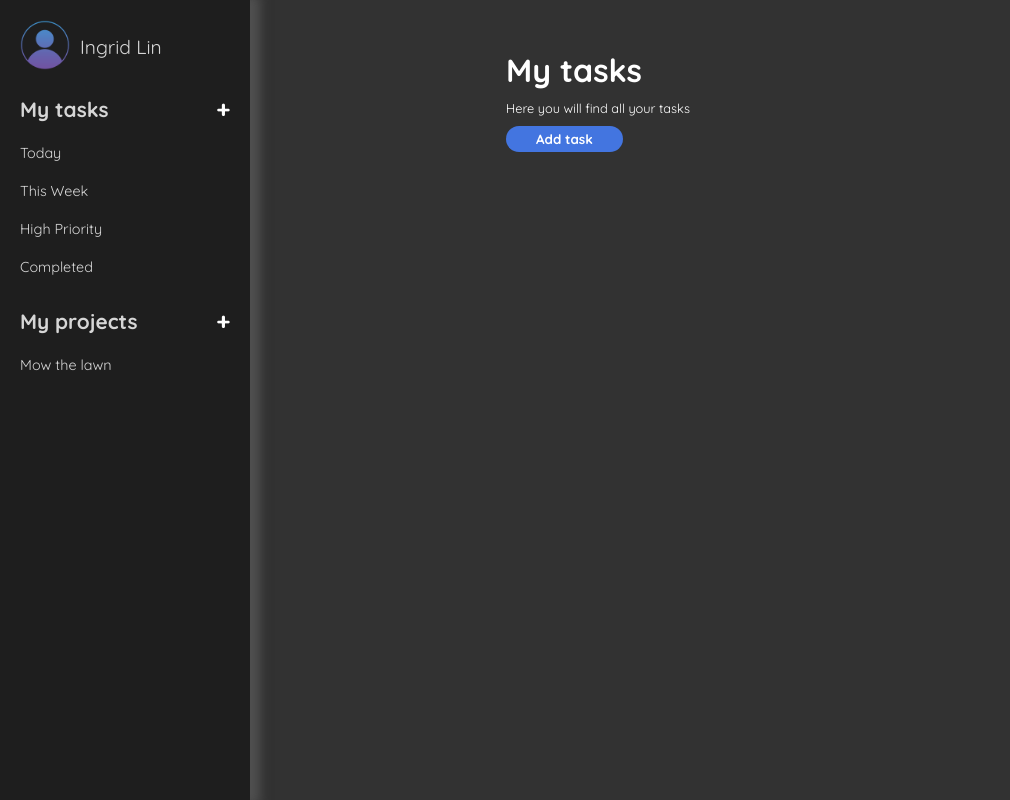
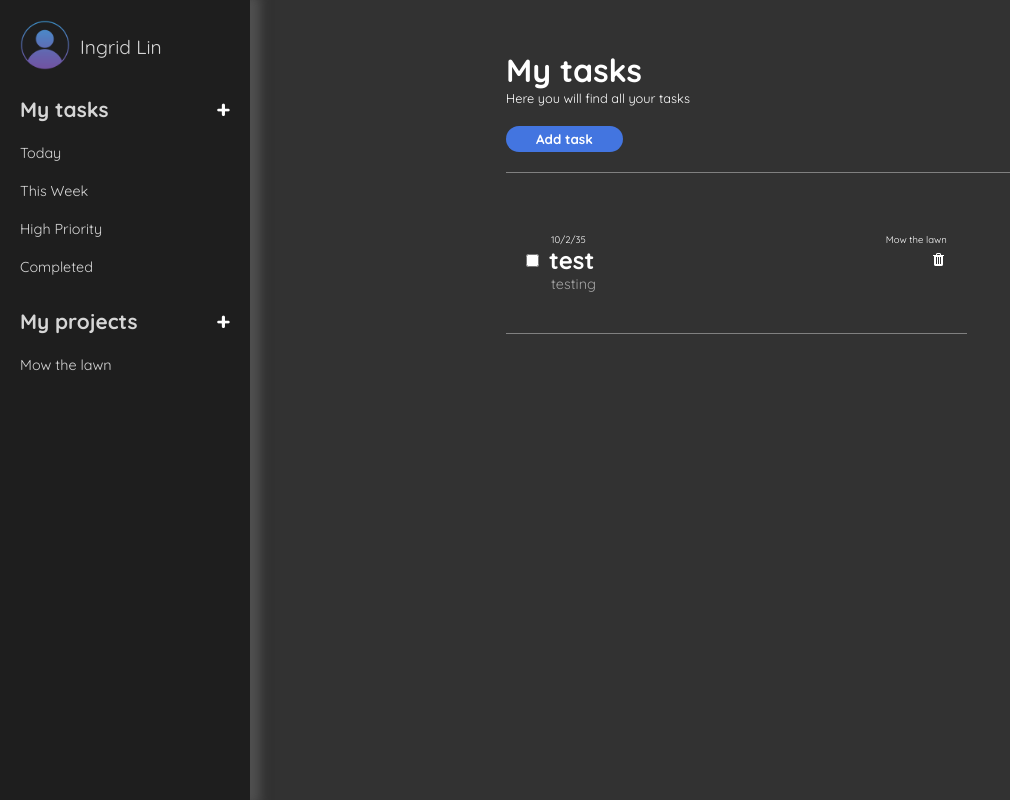
Before and after one commit to justinhluo/todos, a website built with webpack: page src/template.html in a window 1280 px wide. Shown: the whole page, without its empty margins (0-1010 px from the left). Built offline with nearby package versions, Linux system fonts and the light colour scheme; files whose address does not match are found by name.

Commit message:
fixed layout of task

```diff
--- a/src/createProject.js
+++ b/src/createProject.js
@@ -146,6 +146,7 @@ export class Project {
     content.appendChild(header);
 
     const taskContainer = document.createElement("div");
+    taskContainer.classList.add("task-container");
     this.tasks.forEach(task=>taskContainer.appendChild(task.renderTask()));
     content.appendChild(taskContainer);
   }
--- a/src/createTask.js
+++ b/src/createTask.js
@@ -69,6 +69,7 @@ export class Task {
         this.date = date;
         this.priority = priority;
         this.project = project;
+        this.completed = false;
         const deleteTask = document.createElement("img");
         deleteTask.src = deleteIcon;
         deleteTask.classList.add("delete-icon");
@@ -105,23 +106,81 @@ export class Task {
 
     renderTask() {
         const taskDiv = document.createElement("div");
-        taskDiv.classList.add("task-div")
+        taskDiv.classList.add("task-div");
+        const taskDivContent = document.createElement("div");
+        taskDivContent.classList.add("task-div-content");
+        const taskDivTop = document.createElement("div");
+        taskDivTop.classList.add("task-div-top");
+        const taskDivMiddle = document.createElement("div");
+        taskDivMiddle.classList.add("task-div-middle");
+        const taskDivMiddleLeft = document.createElement("div");
+        taskDivMiddleLeft.classList.add("task-div-middle-left");
+        const taskDivBottom = document.createElement("div");
+        taskDivBottom.classList.add("task-div-bottom");
+
+        const dateDiv = document.createElement("div");
+        dateDiv.textContent = this.date;
+
+        const projectDiv = document.createElement("div");
+
+        if(getActiveProject() == null) {
+            projectDiv.textContent = this.project;
+        }
+
+        taskDivTop.appendChild(dateDiv);
+        taskDivTop.appendChild(projectDiv);
+
         const nameDiv = document.createElement("div");
         nameDiv.classList.add("name-div");
         nameDiv.textContent = this.name;
 
-        taskDiv.appendChild(nameDiv);
-        taskDiv.appendChild(this.deleteIcon);
+        const completedBtn = document.createElement("input");
+        completedBtn.setAttribute("type", "checkbox");
+        completedBtn.classList.add("completed-btn");
 
-        if(this.priority == "") {
-            taskDiv.style.borderBottom = "1px solid grey";
-        }else if (this.priority == "high") {
-            taskDiv.style.borderBottom = "1px solid red";
-        }else if (this.priority == "medium") {
-            taskDiv.style.borderBottom = "1px solid yellow";
-        }else if (this.priority == "low") {
-            taskDiv.style.borderBottom = "1px solid blue";
+        taskDivMiddleLeft.appendChild(completedBtn);
+        taskDivMiddleLeft.appendChild(nameDiv);
+        taskDivMiddle.appendChild(taskDivMiddleLeft);
+        taskDivMiddle.appendChild(this.deleteIcon);
+
+        const descriptionDiv = document.createElement("div");
+        descriptionDiv.classList.add("description-div");
+        descriptionDiv.textContent = this.description;
+        taskDivBottom.appendChild(descriptionDiv);
+
+        taskDivContent.appendChild(taskDivTop);
+        taskDivContent.appendChild(taskDivMiddle);
+        taskDivContent.appendChild(taskDivBottom);
+        taskDiv.appendChild(taskDivContent);
+        completedBtn.addEventListener("click", (e)=> {
+            e.stopPropagation();
+            this.completed = !this.completed;
+            nameDiv.classList.toggle("task-complete");
+            descriptionDiv.classList.toggle("task-complete");
+            taskDivTop.classList.toggle("task-complete-top");
+        });
+
+        if(this.completed == true) {
+            completedBtn.setAttribute("checked", "checked");
+            nameDiv.classList.toggle("task-complete");
+            descriptionDiv.classList.toggle("task-complete");
+            taskDivTop.classList.toggle("task-complete-top");
         }
+
+        taskDivContent.addEventListener("click", () => taskDivContent.classList.toggle("task-div-focused"))
+
+
+
+        // if(this.priority == "") {
+        //     taskDiv.style.borderBottom = "1px solid grey";
+        // }else if (this.priority == "high") {
+
+
+        // }else if (this.priority == "medium") {
+        //     taskDiv.style.borderBottom = "1px solid yellow";
+        // }else if (this.priority == "low") {
+        //     taskDiv.style.borderBottom = "1px solid blue";
+        // }
         return taskDiv;
     }
 }
--- a/src/index.js
+++ b/src/index.js
@@ -20,9 +20,15 @@ document.getElementById("my-tasks").addEventListener("click", () => {
 });
 
 
+const defaultTask = new Task("test", "testing", "10/2/35", "high", "Mow the lawn");
+const defaultProject = new Project("Mow the lawn", "I should mow the lawn this weekend...");
+defaultProject.tasks.push(defaultTask);
+allTasks.unshift(defaultTask);
+console.log(allProjects);
+// defaultProject.tasks.push(new Task("test", "", "", "high", ""));
+// defaultProject.tasks.push(new Task("test", "", "", "high", ""));
 
-const defaultProject = new Project("Mow the lawn", "I should mow the lawn this weekend...");
-defaultProject.tasks.push(new Task("test", "", "", "high", ""));
+
 renderTasks();
 
 
--- a/src/renderTasks.js
+++ b/src/renderTasks.js
@@ -23,7 +23,7 @@ export function renderTasks() {
     addTask.textContent = "Add task";
     addTask.classList.add("add-task-btn");
     addTask.addEventListener("click", () => createTask(""));
-
+    addTask.classList.add("buttons");
     //headerTop.appendChild(addTask);
     // header.appendChild(headerTop);
     header.appendChild(description);
--- a/src/styles.css
+++ b/src/styles.css
@@ -129,24 +129,55 @@ form {
     align-items: flex-end;
     color: white;
 }
+
 #task-modal-footer {
     display: flex;
     justify-content: center;
+    align-items: center;
     width: 100%;
-    gap: 15px;
+    gap: 10px;
     margin-bottom: 40px;
     margin-left: 40px;
+    flex-wrap: wrap;
 
 }
-/* input[type="date"] {
-    width: 20px;
+#task-modal-footer > * {
+    display: flex;
+    gap: 10px;
+    align-items: center;
+}
+/* #task-modal-footer-left {
+    display: flex;
+    gap: 15px;
+    align-items: center;
+
+}
+#task-modal-footer-right {
+    display: flex;
+    gap: 15px;
+    align-items: center;
+} */
+input[type="date"] {
+   border-radius: 20px;
+   border: none;
+   outline: none;
+   font-weight: 500;
+
 }
 #task-priority {
-    width: 45px;
-    background-color: rgb(226, 227, 216);
     border-radius: 20px;
     border: none;
-} */
+    font-weight: 500;
+}
+#task-project {
+    border-radius: 20px;
+    min-width: 135px;
+    border: none;
+    font-weight: 500;
+
+}
+
+
 input[type="text"] {
     align-self: flex-start;
     border: none;
@@ -160,7 +191,9 @@ input[type="text"] {
 
 }
 button[type="submit"] {
-    padding: 10px 40px;
+    /* padding: 10px 40px; */
+    width: 120px;
+    height: 30px;
     border-radius: 20px;
     color: white;
     background-color: rgb(67, 117, 224);
@@ -201,38 +234,114 @@ button[type="submit"]:hover, .add-task-btn:hover {
     margin-top: 50px;
     display: flex;
     flex-direction: column;
-    gap: 20px;
-    overflow: auto;
+    /* gap: 20px; */
+
 
 }
 .task-div {
-    width: 100%;
+
+    width: 90%;
     min-width: 30vw;
+    /* gap: 10px; */
+    border-bottom: 1px solid grey;
+
+
+}
+.task-div-content {
+    border-radius: 20px;
+    /* border: 1px solid grey; */
+    padding: 20px;
+    margin: 20px 0;
+}
+
+.task-div-focused {
+    background-color: rgb(125, 125, 125);
+}
+
+.task-div-content:not(.task-div-focused):hover {
+    cursor: pointer;
+    background-color: rgb(95, 95, 95);
+}
+
+.task-div-top {
+    display: flex;
+    justify-content: space-between;
+    font-size: 0.6rem;
+    margin-left: 25px;
+    /* padding-top: 20px; */
+    /* margin-top: 20px; */
+
+}
+.task-div-middle-left {
+    display: flex;
+    align-items: center;
+    font-size: 1.5rem;
+    gap: 10px;
+}
+.task-div-middle {
+    display: flex;
+    justify-content: space-between;
+    align-items: center;
+    font-weight: bold;
+}
+
+.task-div-bottom {
+    margin-left: 25px;
+    font-size: 0.9rem;
+    /* margin-bottom: 20px; */
 }
 
 .name-div{
     white-space: normal;
     overflow-wrap: break-word;
     word-break: break-word;
+    margin-right: 10px;
+}
+
+.description-div {
+    white-space: normal;
+    overflow-wrap: break-word;
+    word-break: break-word;
+    margin-right: 10px;
+    color: rgb(165, 165, 165);
+}
+
+.task-complete {
+    text-decoration: line-through;
+    font-style: italic;
+    color: rgb(80, 80, 80);
+}
+
+.task-complete-top {
+    color: rgb(80, 80, 80);
+}
+
+.completed-btn {
+     accent-color: rgb(90, 149, 90);
 }
 
 .task-container{
 
     display: flex;
     flex-direction: column;
-    gap: 10px;
+    /* gap: 20px; */
+    margin-top: 20px;
 }
 
 #body {
     display: flex;
     justify-content: flex-start;
+    overflow: auto;
 }
 
 .header {
     display: flex;
     flex-direction: column;
     align-items: flex-start;
-    gap: 10px;
+    border-bottom: 1px solid grey;
+    width: 100%;
+    min-width: 40vw;
+    /* gap: 10px; */
 }
 
 .header-title {
@@ -245,7 +354,6 @@ button[type="submit"]:hover, .add-task-btn:hover {
     flex: 1 1 auto;
     width: 100%;
     flex-wrap: wrap;
-    gap: 20px;
     align-items: center;
 
 }
@@ -260,6 +368,7 @@ button[type="submit"]:hover, .add-task-btn:hover {
 }
 
 .buttons {
+    margin:20px 0;
     display: flex;
     align-items: center;
     gap: 20px;
--- a/src/template.html
+++ b/src/template.html
@@ -55,6 +55,7 @@
             </div>
 
             <div id="task-modal-footer">
+                <div id="task-modal-footer-left">
                     <input type="date" id="task-date">
                     <select name="priority" id="task-priority">
                         <option value="" selected>⚪ No priority</option>
@@ -62,6 +63,8 @@
                         <option value="medium">🟡 Medium</option>
                         <option value="low">🔵 Low</option>
                     </select>
+                </div>
+                <div id="task-modal-footer-right">
                     <select name="project" id="task-project">
                         <option value="" selected>My tasks</option>
                         <optgroup label="My projects">
@@ -70,7 +73,7 @@
                     </select>
                     <button type="submit" id="submitTask" disabled>continue</button>
                 </div>
-
+            </div>
         </form>
     </dialog>
 
```
Lines whose indentation alone changed are shown as unchanged.
